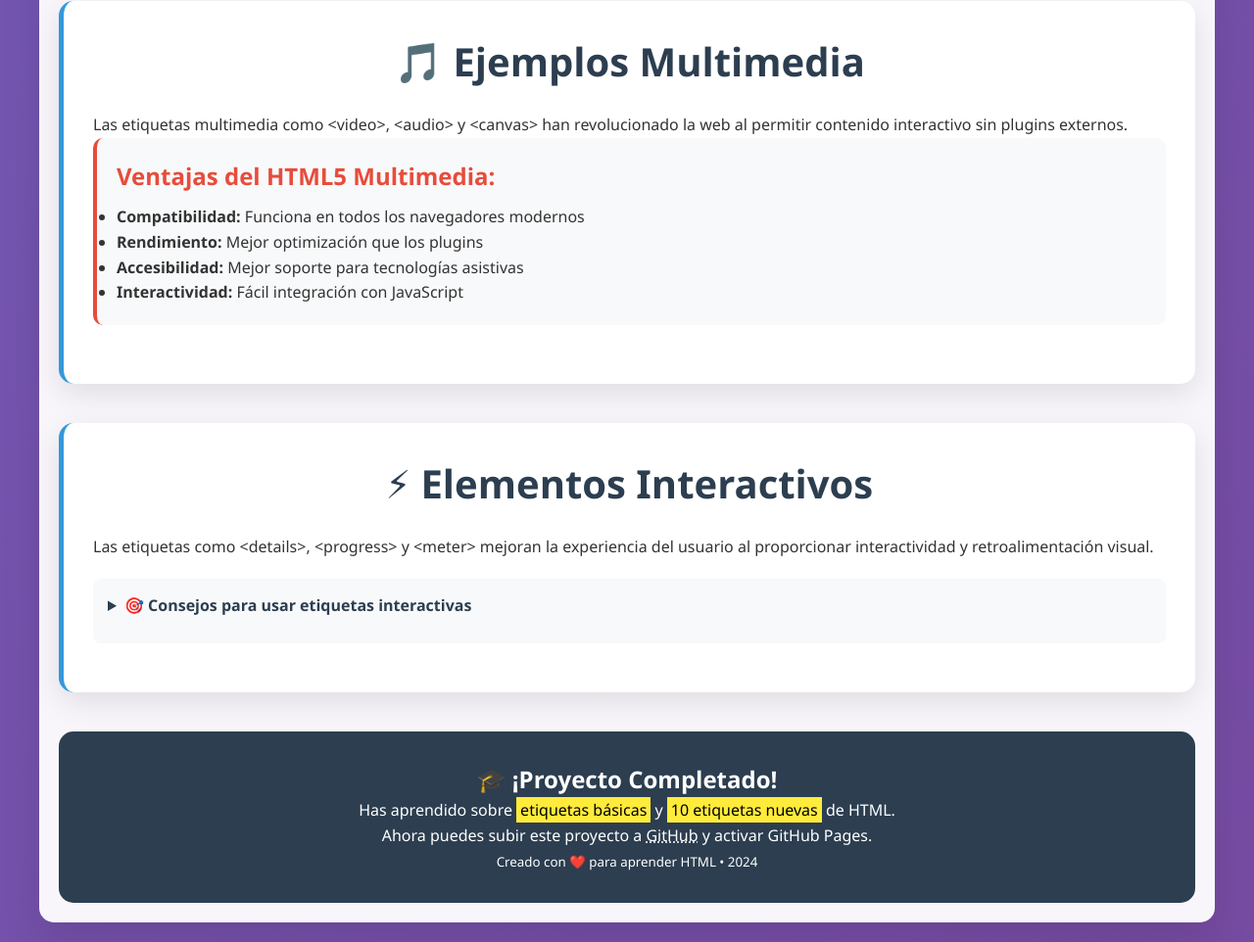
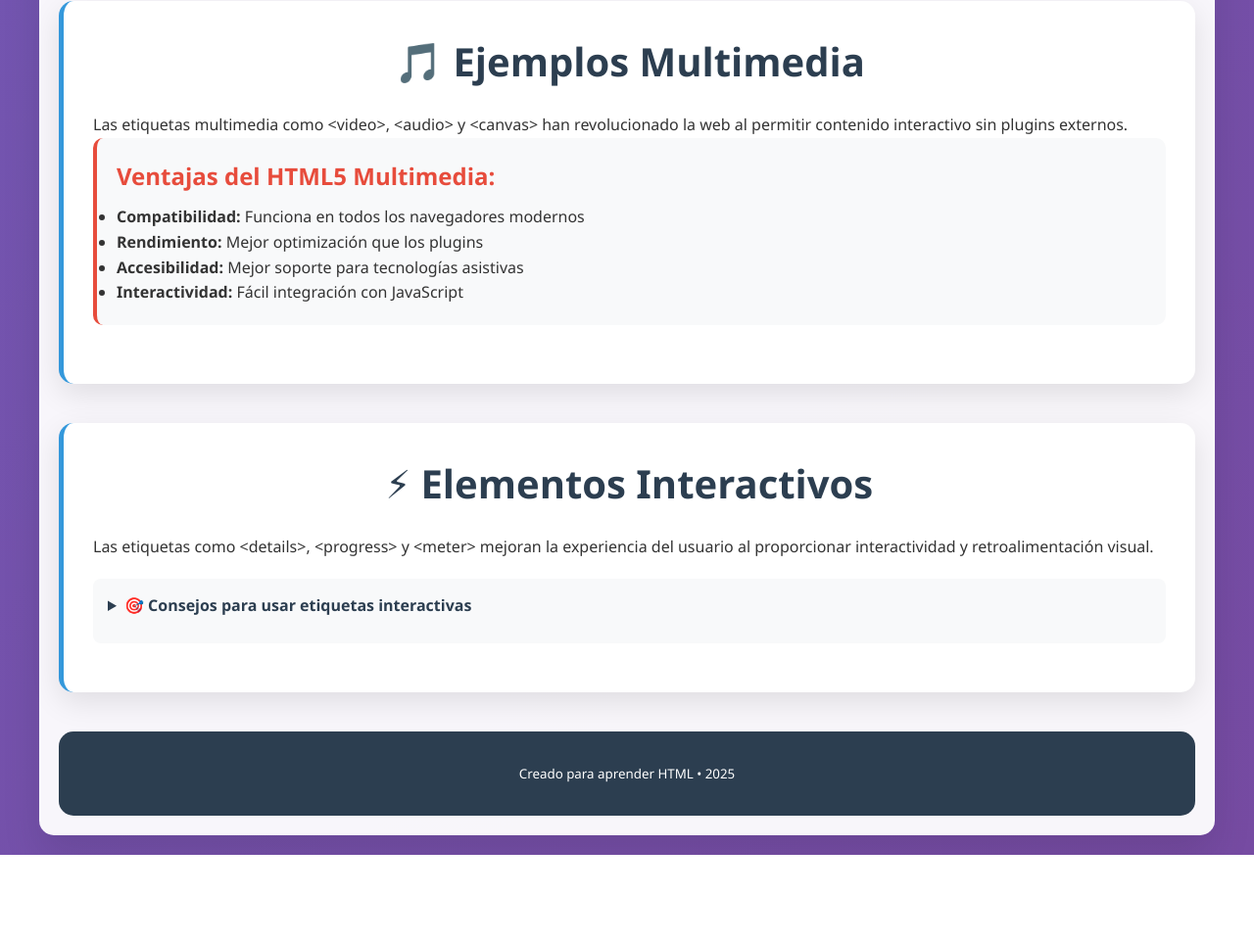
Before and after one commit to Melany74/guia-etiquetas-html, a plain HTML site: page index.html in a window 1280 px wide. Shown: the part 9063-10025 px from the top of the page at 98% size. After the commit the page ends 9936 px from the top, so only its background shows below. Drawn offline with Linux system fonts and the light colour scheme.

Commit message:
actualizado

```diff
--- a/index.html
+++ b/index.html
@@ -586,10 +586,8 @@
         </section>
 
         <footer>
-            <h2>🎓 ¡Proyecto Completado!</h2>
-            <p>Has aprendido sobre <mark>etiquetas básicas</mark> y <mark>10 etiquetas nuevas</mark> de HTML.</p>
-            <p>Ahora puedes subir este proyecto a <abbr title="Sistema de control de versiones">GitHub</abbr> y activar GitHub Pages.</p>
-            <p><small>Creado con ❤️ para aprender HTML • <time datetime="2024">2024</time></small></p>
+
+            <p><small>Creado para aprender HTML • <time datetime="2025">2025</time></small></p>
         </footer>
     </div>
 </body>
```
